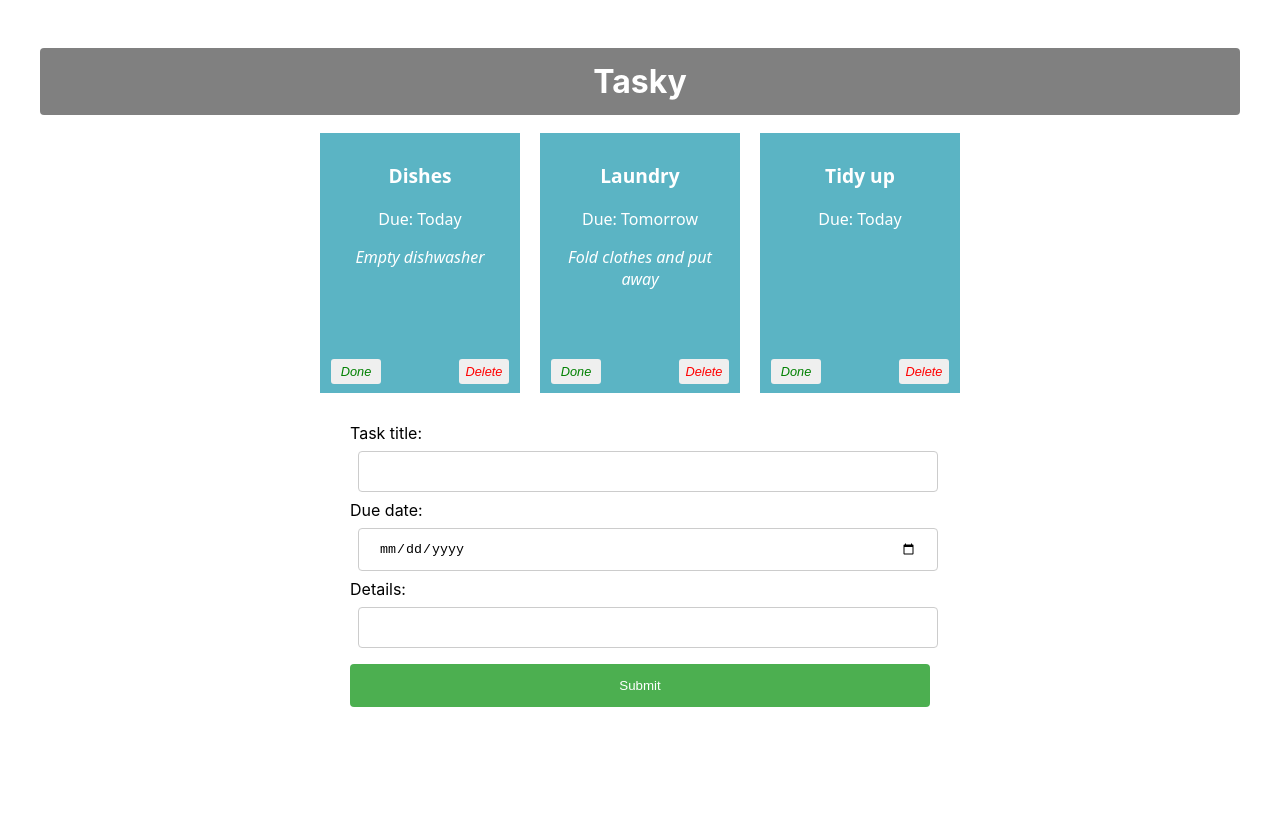
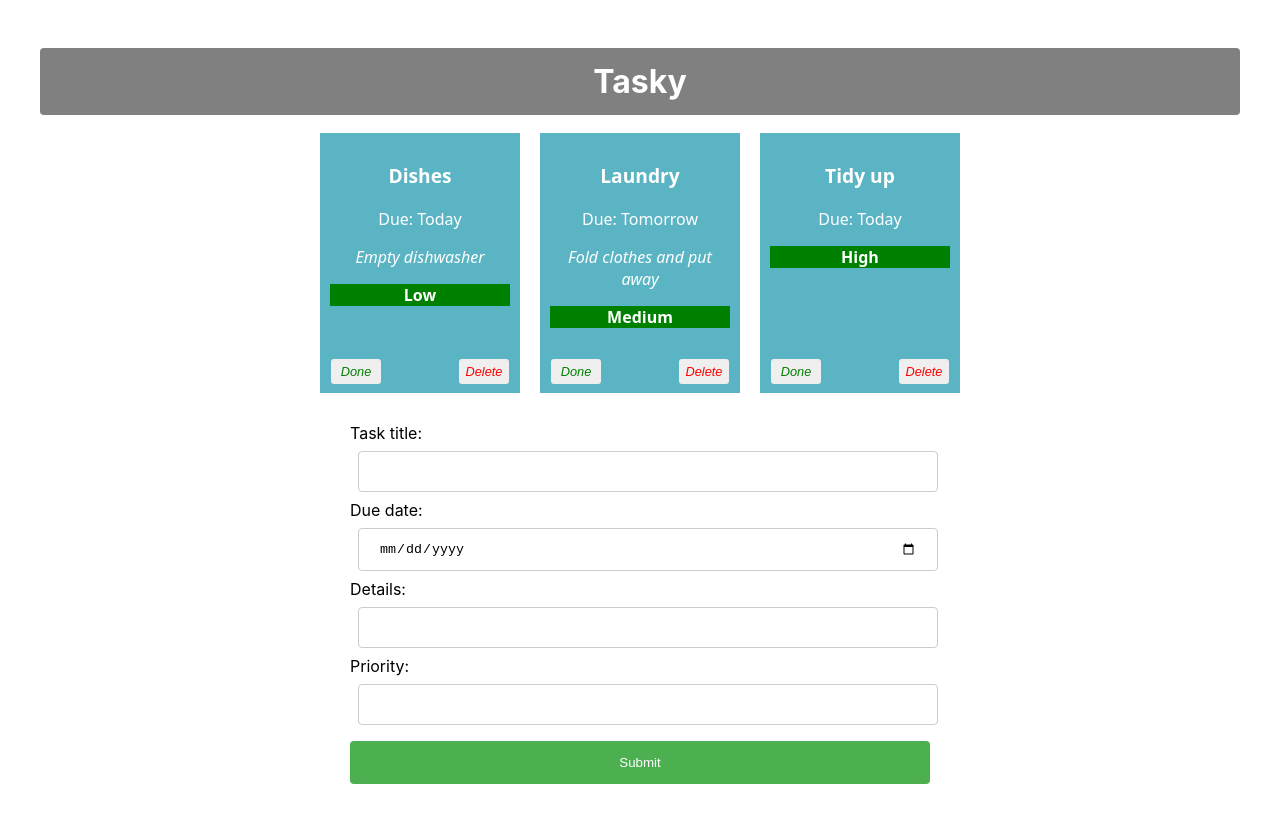
Before and after one commit to Moonquakes757/react-basics-labs, a React (Create React App) app in the folder tasky/: page / in a window 1280 px wide. Shown: the top 822 px of the page. Before the commit the page ends 800 px from the top, so only its background shows below. Built offline with nearby package versions, Linux system fonts and the light colour scheme.

Commit message:
Tasky Lab 2 - Exercises done

```diff
--- a/tasky/src/App.css
+++ b/tasky/src/App.css
@@ -63,7 +63,7 @@ button {
   color: red;
 }
 
-input[type=text], input[type=date] {
+input[type=text], input[type=date], input[type=select] {
   width: 100%;
   padding: 12px 20px;
   margin: 8px;
@@ -93,3 +93,8 @@ form{
   width: 50%;
   margin: auto;
 }
+
+.priority{
+  font-weight: bold;
+  background-color: green;
+}
--- a/tasky/src/App.js
+++ b/tasky/src/App.js
@@ -8,9 +8,9 @@ import { v4 as uuidv4 } from 'uuid';
 function App() {
   const [ taskState, setTaskState ] = useState({
     tasks: [
-      { id: 1, title: "Dishes", description: "Empty dishwasher", deadline: "Today", done: false },
-      { id: 2, title: "Laundry", description: "Fold clothes and put away", deadline: "Tomorrow", done: false},
-      { id: 3, title: "Tidy up", deadline: "Today", done: false}
+      { id: 1, title: "Dishes", description: "Empty dishwasher", deadline: "Today", done: false, priority: "Low" },
+      { id: 2, title: "Laundry", description: "Fold clothes and put away", deadline: "Tomorrow", done: false, priority: "Medium" },
+      { id: 3, title: "Tidy up", deadline: "Today", done: false, priority: "High" }
     ]
   });
 
@@ -25,6 +25,12 @@ function App() {
     tasks[taskIndex].done = !tasks[taskIndex].done;
     setTaskState({tasks});
     //console.log('${taskindex} ${tasks[taskIndex].done}');
+  }
+
+  const priorityHandler = (taskIndex) => {
+    const tasks = [...taskState.tasks];
+    tasks[taskIndex].priority =!tasks[taskIndex].priority;
+    setTaskState({tasks});
   }
 
   const deleteHandler = (taskIndex) => {
@@ -45,6 +51,9 @@ function App() {
         break;
       case "deadline":
         form.deadline = event.target.value;
+        break;
+      case "priority":
+        form.priority = event.target.value;
         break;
       default:
         form = formState;
@@ -76,7 +85,9 @@ function App() {
         deadline={task.deadline}
         key={task.id}
         done={task.done}
+        priority={task.priority}
         markDone={() => doneHandler(index)}
+        markPriority={() => priorityHandler(index)}
         deleteTask = {() => deleteHandler(index)}
       />
       ))}
--- a/tasky/src/components/Form.js
+++ b/tasky/src/components/Form.js
@@ -19,7 +19,13 @@ const AddTaskForm = (props) => {
                     Details:
                     <input type="text" name="description" onChange={(event) => props.change(event)} />
                 </label>
+                <br />
+                <label>
+                    Priority:
+                    <input type="select" name="priority" onChange={(event) => props.change(event)} />
+                </label>
                 <input type="submit" value="Submit" />
+
             </form>
         </div>
     )
--- a/tasky/src/components/Task.js
+++ b/tasky/src/components/Task.js
@@ -7,6 +7,7 @@ const Task = (props) => {
             <p className="title">{props.title}</p>
             <p>Due: {props.deadline}</p>
             <p className="description">{props.description}</p>
+            <p className="priority">{props.priority}</p>
             <button onClick={props.markDone} className='doneButton'>Done</button>
             <button className='deleteButton' onClick={props.deleteTask}>Delete</button>
         </div>
```
